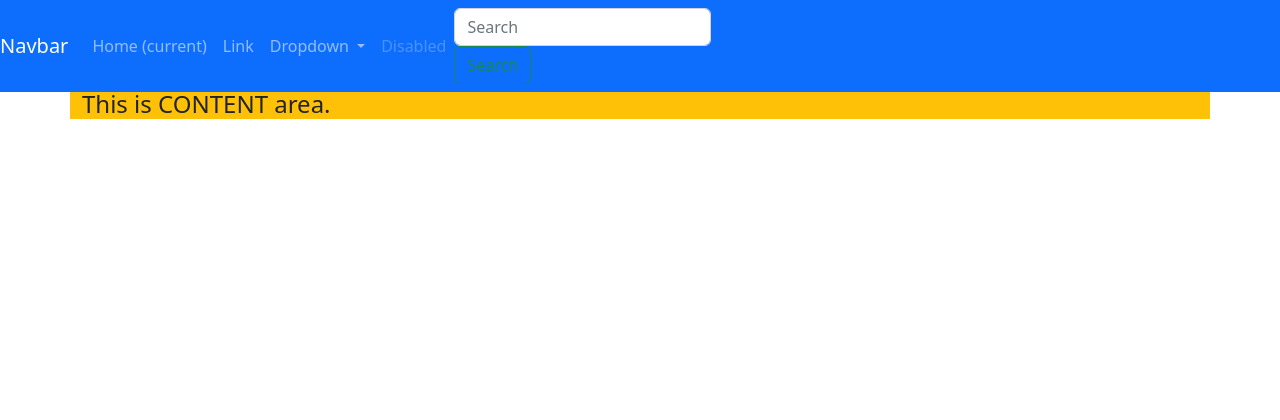
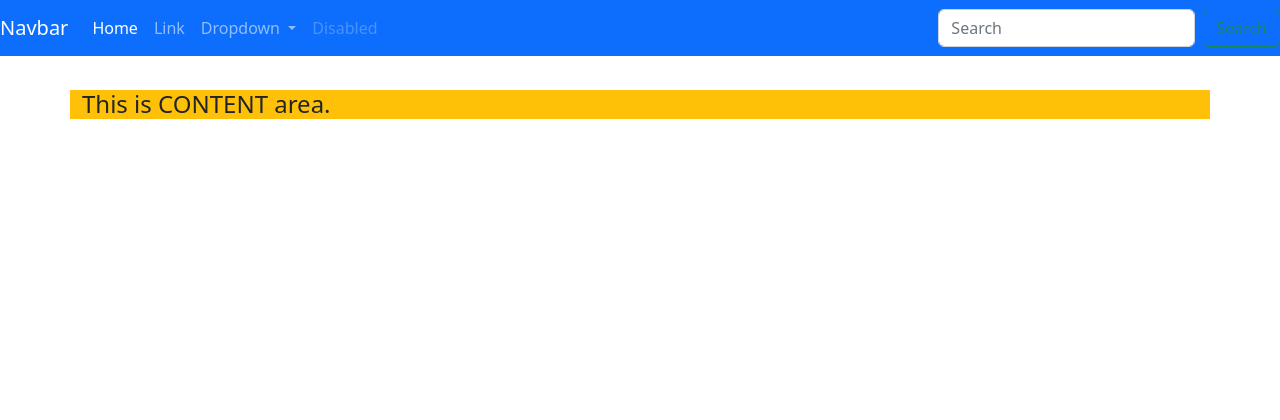
Before and after one commit to lienero/django_practice, a Django app: page / in a window 1280 px wide. Shown: the top 420 px of the page. Run offline with Django 3.2, Linux system fonts and the light colour scheme.

Commit message:
부트스트랩5에 맞춰 수정

```diff
--- a/ch99/templates/home.html
+++ b/ch99/templates/home.html
@@ -2,51 +2,58 @@
 <html lang="ko">
 
   <head>
-    <meta charset="UTF-8">
-    <meta http-equiv="X-UA-Compatible" content="IE=edge">
-    <meta name="viewport" content="width=device-width, initial-scale=1.0">
+    <meta charset="UTF-8"/>
+    <meta http-equiv="X-UA-Compatible" content="IE=edge"/>
+    <meta name="viewport" content="width=device-width, initial-scale=1.0"/>
     <title>Django Web Programming</title>
-    <link href="https://cdn.jsdelivr.net/npm/bootstrap@5.2.0/dist/css/bootstrap.min.css" rel="stylesheet" integrity="sha384-gH2yIJqKdNHPEq0n4Mqa/HGKIhSkIHeL5AyhkYV8i59U5AR6csBvApHHNl/vI1Bx" crossorigin="anonymous">
+    <link href="https://cdn.jsdelivr.net/npm/bootstrap@5.2.0/dist/css/bootstrap.min.css" rel="stylesheet" integrity="sha384-gH2yIJqKdNHPEq0n4Mqa/HGKIhSkIHeL5AyhkYV8i59U5AR6csBvApHHNl/vI1Bx" crossorigin="anonymous"/>
   </head>
 
-  <body style="padding-top:90px;">
+  <body style="padding-top: 90px">
     <nav class="navbar navbar-expand-lg navbar-dark bg-primary fixed-top">
       <a class="navbar-brand" href="#">Navbar</a>
-      <button class="navbar-toggler" type="button" data-toggle="collapse" data-target="#navbarSupportedContent">
+      <button class="navbar-toggler" type="button" data-bs-toggle="collapse" data-bs-target="#navbarSupportedContent" aria-controls="navbarSupportedContent" aria-expanded="false" aria-label="Toggle navigation">
         <span class="navbar-toggler-icon"></span>
       </button>
-
       <div class="collapse navbar-collapse" id="navbarSupportedContent">
-        <ul class="navbar-nav mr-auto">
-          <li class="nav-item active">
-            <a class="nav-link" href="#">Home
-              <span class="sr-only">(current)</span>
+        <ul class="navbar-nav me-auto mb-2 mb-lg-0">
+          <li class="nav-item">
+            <a class="nav-link active" aria-current="page" href="#">Home
             </a>
           </li>
           <li class="nav-item">
             <a class="nav-link" href="#">Link</a>
           </li>
           <li class="nav-item dropdown">
-            <a class="nav-link dropdown-toggle" href="#" id="navbarDropdown" role="button" data-toggle="dropdown">
+            <a class="nav-link dropdown-toggle" href="#" id="navbarDropdown" role="button" data-bs-toggle="dropdown" aria-expanded="false">
               Dropdown
             </a>
-            <div class="dropdown-menu">
-              <a class="dropdown-item" href="#">Action</a>
-              <a class="dropdown-item" href="#">Another action</a>
-              <div class="dropdown-divider"></div>
-              <a class="dropdown-item" href="#">Something else here</a>
-            </div>
+            <ul class="dropdown-menu" aria-labelledby="navbarDropdown">
+              <li>
+                <a class="dropdown-item" href="#">Action</a>
+              </li>
+              <li>
+                <a class="dropdown-item" href="#">Another action</a>
+              </li>
+              <li>
+                <hr class="dropdown-divider"/>
+              </li>
+              <li>
+                <a class="dropdown-item" href="#">Something else here</a>
+              </li>
+            </ul>
           </li>
           <li class="nav-item">
-            <a class="nav-link disabled" href="#" tabindex="-1">Disabled</a>
+            <a class="nav-link disabled">Disabled</a>
           </li>
         </ul>
-        <form class="from-inline my-2 my-lg-0">
-          <input class="form-control mr-sm-2" type="search" placeholder="Search">
-          <button class="btn btn-outline-success my-2 my-sm-0" type="submit">Search</button>
+        <form class="d-flex">
+          <input class="form-control me-2" type="search" placeholder="Search"/>
+          <button class="btn btn-outline-success" type="submit">Search</button>
         </form>
       </div>
     </nav>
+
     <div class="container bg-warning">
       <h4>This is CONTENT area.</h4>
     </div>
```
